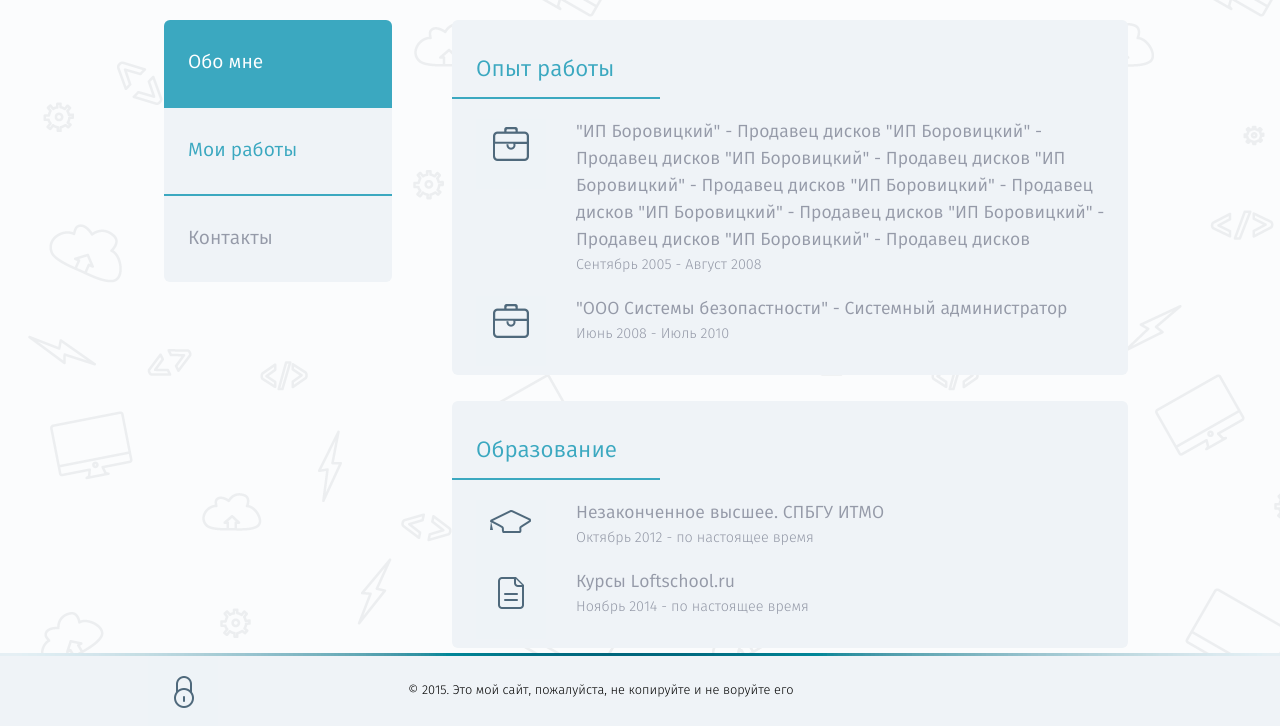
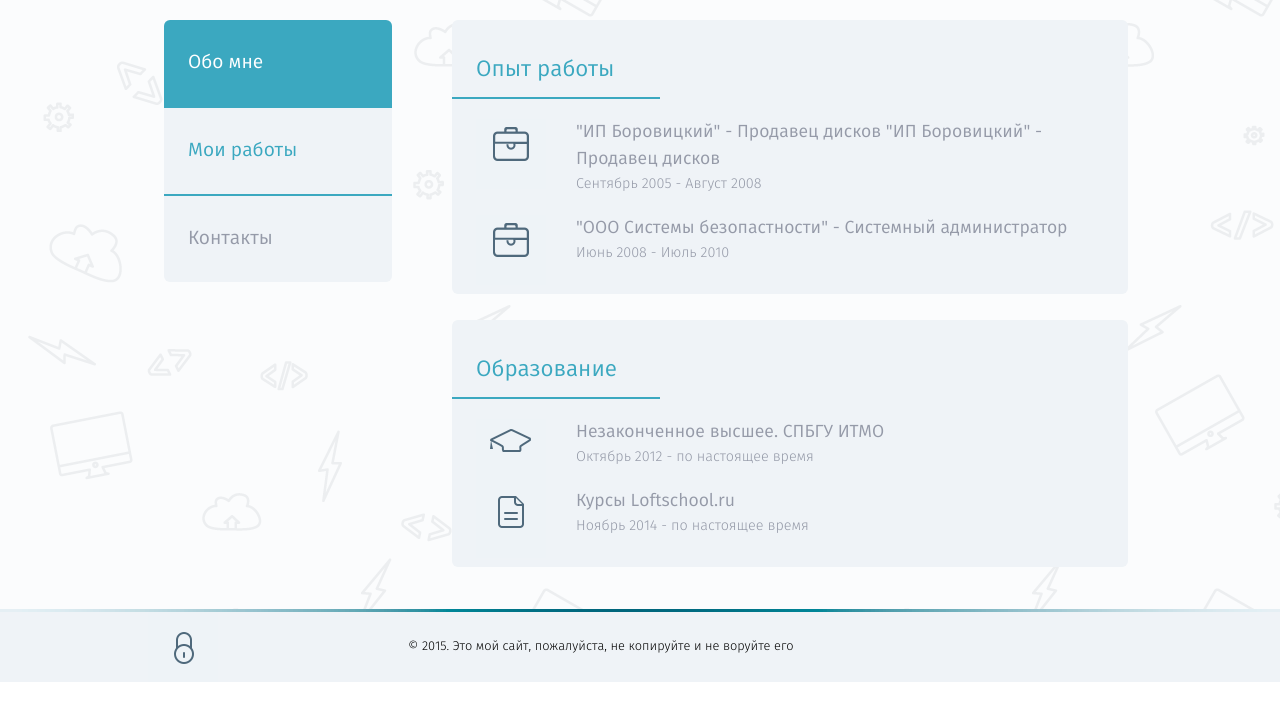
Before and after one commit to windyeti/loft-project-01, a website: page app/index.html in a window 1280 px wide. Shown: the part 118-844 px from the top of the page. After the commit the page ends 800 px from the top, so only its background shows below. Drawn offline with Linux system fonts and the light colour scheme.

Commit message:
change INDEX.HTML

```diff
--- a/app/index.html
+++ b/app/index.html
@@ -285,7 +285,7 @@
             <section class="experiens">
                 <ul>
                     <li><p>Опыт работы</p><div class="line"></div></li>
-                    <li><p><span class="icon"></span>"ИП Боровицкий" - Продавец дисков "ИП Боровицкий" - Продавец дисков "ИП Боровицкий" - Продавец дисков "ИП Боровицкий" - Продавец дисков "ИП Боровицкий" - Продавец дисков "ИП Боровицкий" - Продавец дисков "ИП Боровицкий" - Продавец дисков "ИП Боровицкий" - Продавец дисков </p><p>Сентябрь 2005 - Август 2008</p></li>
+                    <li><p><span class="icon"></span>"ИП Боровицкий" - Продавец дисков "ИП Боровицкий" - Продавец дисков</p><p>Сентябрь 2005 - Август 2008</p></li>
                     <li><p><span class="icon"></span>"ООО Системы безопастности" - Системный администратор</p><p>Июнь 2008 - Июль 2010</p></li>
                 </ul>
             </section>
```
